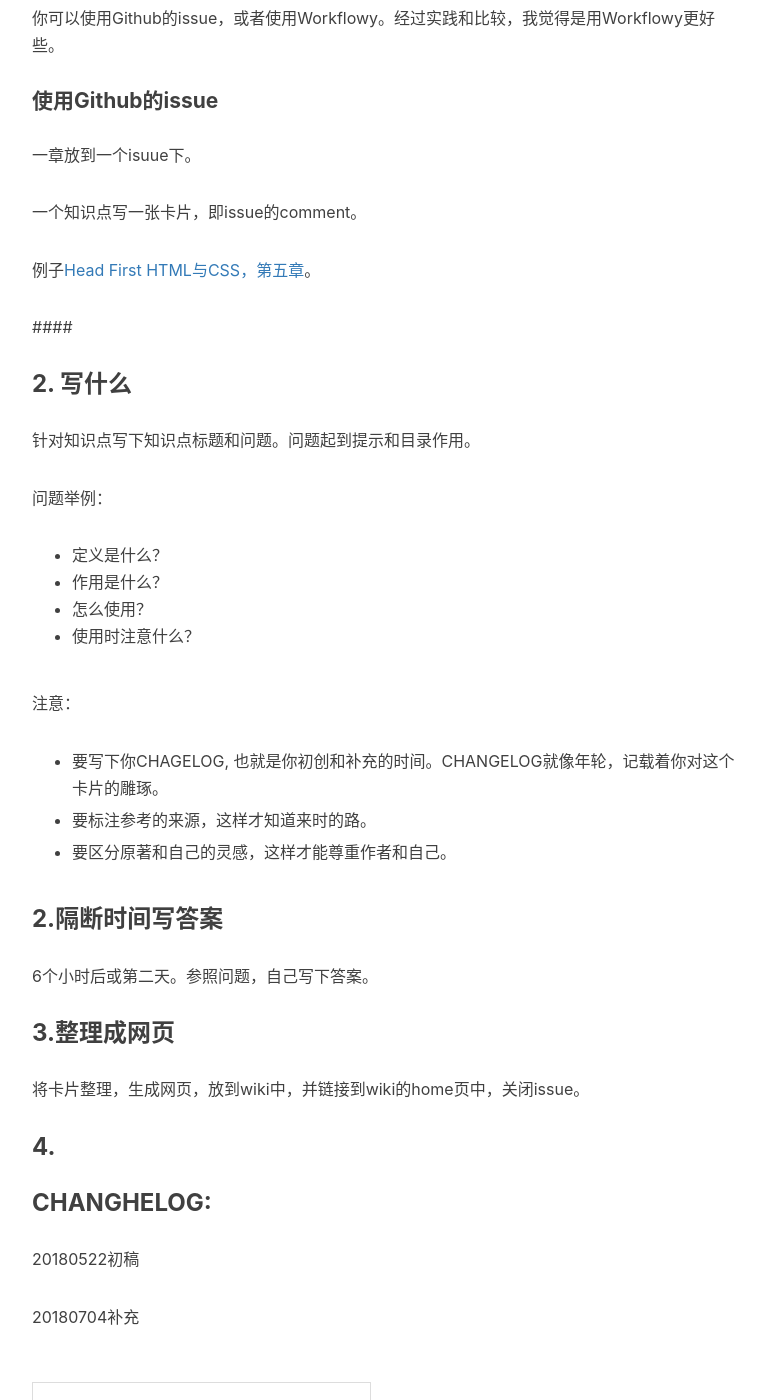
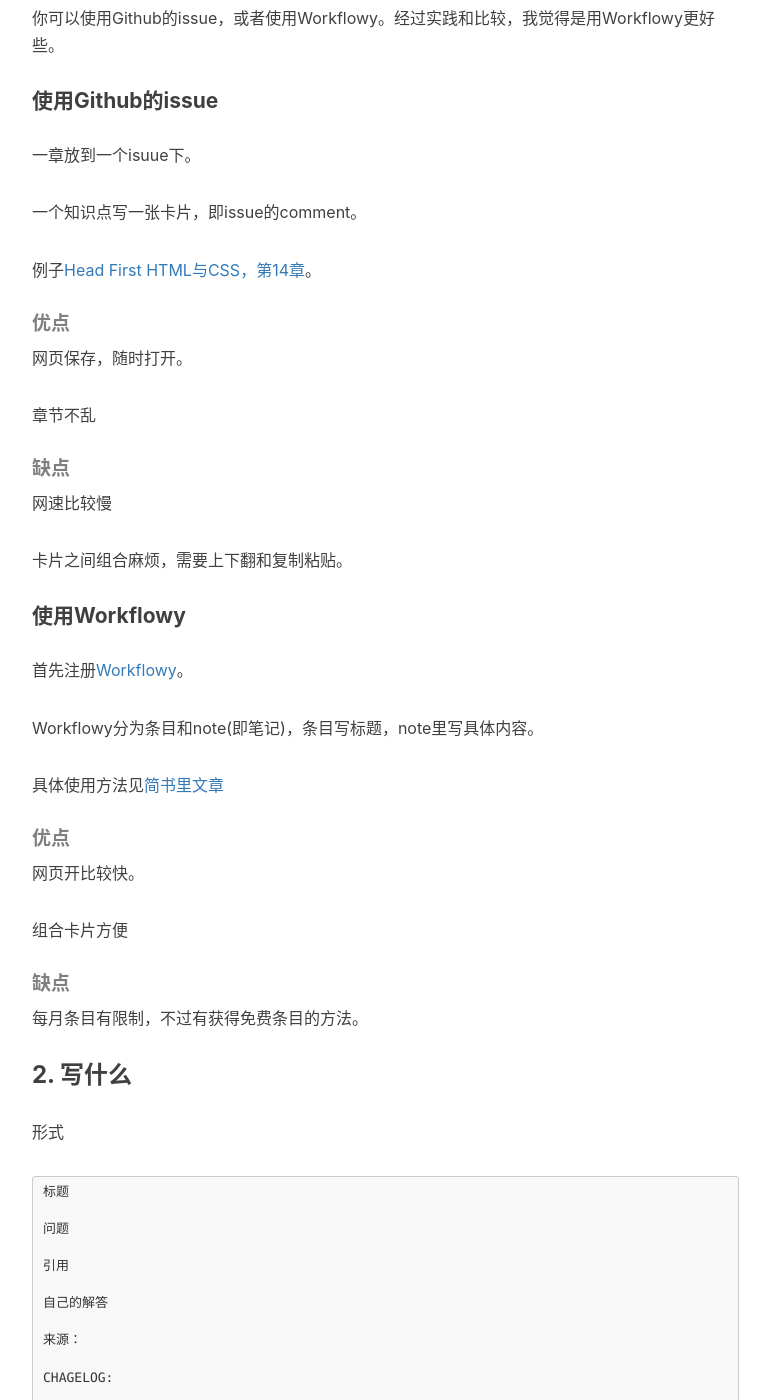
Before and after one commit to zilongxuan001/zilongxuan001.github.com, a Jekyll site: the page built from _posts/2018-07-04-如何写读书卡片.md, in a window 1280 px wide and 1400 px high, scrolled down 1442 px. Shown: the whole window, without its empty margins (233-1003 px from the left). Built offline with Jekyll 4.4.1, drawn with Linux system fonts in a browser that asks for light colours; nearby versions of some CDN libraries; our own code applies the rules of GitHub Pages for plain Markdown files; comment, search, counter and statistics services are not loaded; some of the changed text lies outside the part shown.

Commit message:
Update 2018-07-04-如何写读书卡片.md

````diff
--- a/_posts/2018-07-04-如何写读书卡片.md
+++ b/_posts/2018-07-04-如何写读书卡片.md
@@ -37,16 +37,59 @@
 
 一个知识点写一张卡片，即issue的comment。
 
-例子[Head First HTML与CSS，第五章](https://github.com/zilongxuan001/LearnFreecode/issues/334)。
+例子[Head First HTML与CSS，第14章](https://github.com/zilongxuan001/LearnFreecode/issues/344)。
 
+##### 优点
 
-####
+网页保存，随时打开。
 
+章节不乱
 
+##### 缺点
+
+网速比较慢
+
+卡片之间组合麻烦，需要上下翻和复制粘贴。
+
+#### 使用Workflowy
+
+首先注册[Workflowy](https://workflowy.com/invite/50e9a583.lnx)。
+
+Workflowy分为条目和note(即笔记)，条目写标题，note里写具体内容。
+
+具体使用方法见[简书里文章]()
+
+##### 优点
+
+网页开比较快。
+
+组合卡片方便
+
+##### 缺点
+
+每月条目有限制，不过有获得免费条目的方法。
 
 ### 2. 写什么
 
-针对知识点写下知识点标题和问题。问题起到提示和目录作用。
+
+形式
+
+```
+标题
+
+问题
+
+引用
+
+自己的解答
+
+来源：
+
+CHAGELOG:
+
+```
+
+读完一章，或者读之前，针对知识点写下知识点标题和问题。问题起到提示和目录作用。
 
 问题举例：
 
@@ -54,8 +97,6 @@
 * 作用是什么？
 * 怎么使用？
 * 使用时注意什么？
-
-
 
 
 注意：
@@ -67,16 +108,17 @@
 * 要区分原著和自己的灵感，这样才能尊重作者和自己。
 
 
-
 ### 2.隔断时间写答案
 
 6个小时后或第二天。参照问题，自己写下答案。
 
-### 3.整理成网页
+### 3.整理成网页或者放在anki中
 
 将卡片整理，生成网页，放到wiki中，并链接到wiki的home页中，关闭issue。
 
-### 4.
+
+放在anki中，可以方便记忆。
+
 
 
 
````
